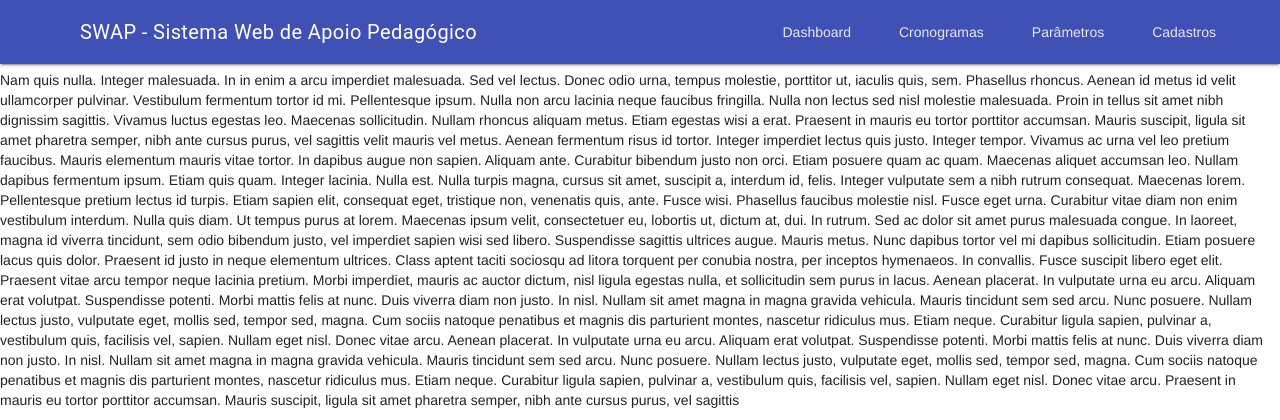
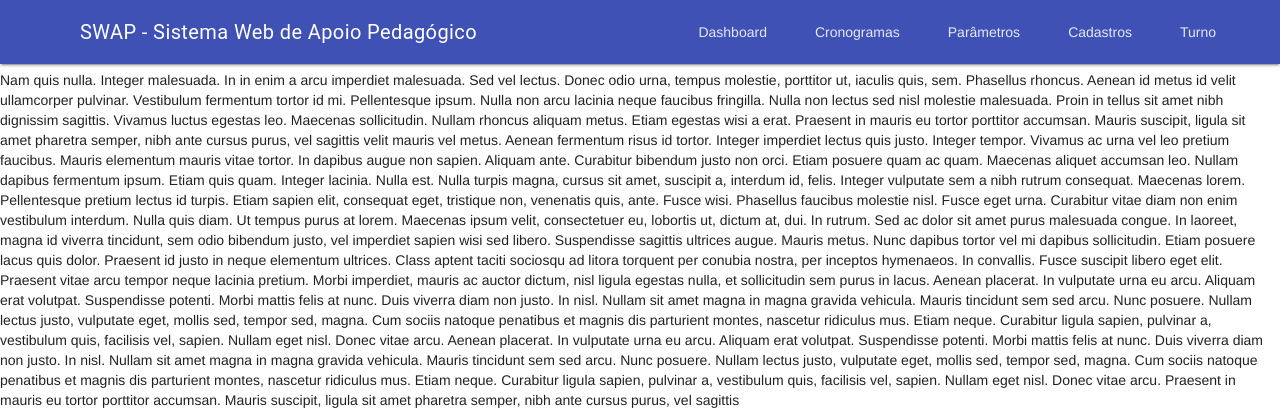
Before and after one commit to jbferraz/swap, a PHP site: page / in a window 1280 px wide. Shown: the top 420 px of the page. Run offline with PHP 8.4, Linux system fonts and the light colour scheme.

Commit message:
7º Envio, Ajuste 5 Turno

```diff
--- a/template/header.php
+++ b/template/header.php
@@ -25,6 +25,7 @@
                         <a class="mdl-navigation__link" href="">Cronogramas</a>
                         <a class="mdl-navigation__link" href="">Parâmetros</a>
                         <a class="mdl-navigation__link" href="">Cadastros</a>
+                        <a class="mdl-navigation__link" href="../view/turnoCadastro.php">Turno</a>
                     </nav>
                 </div>
             </header>
@@ -35,6 +36,7 @@
                     <a class="mdl-navigation__link" href="">Cronogramas</a>
                     <a class="mdl-navigation__link" href="">Parâmetros</a>
                     <a class="mdl-navigation__link" href="">Cadastros</a>
+                    <a class="mdl-navigation__link" href="../view/turnoCadastro.php">Turno</a>
                 </nav>
             </div>
             <main class="mdl-layout__content">
```
